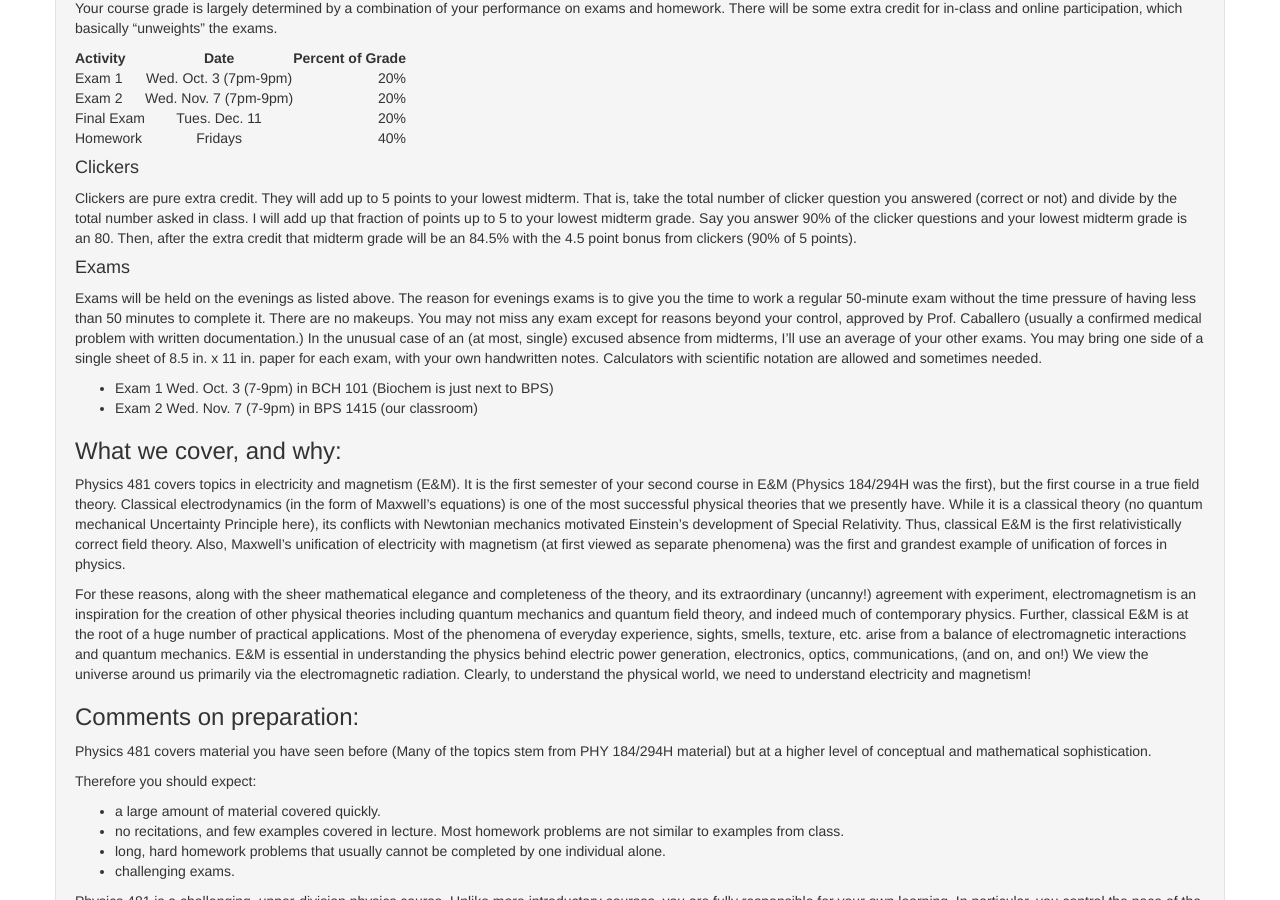
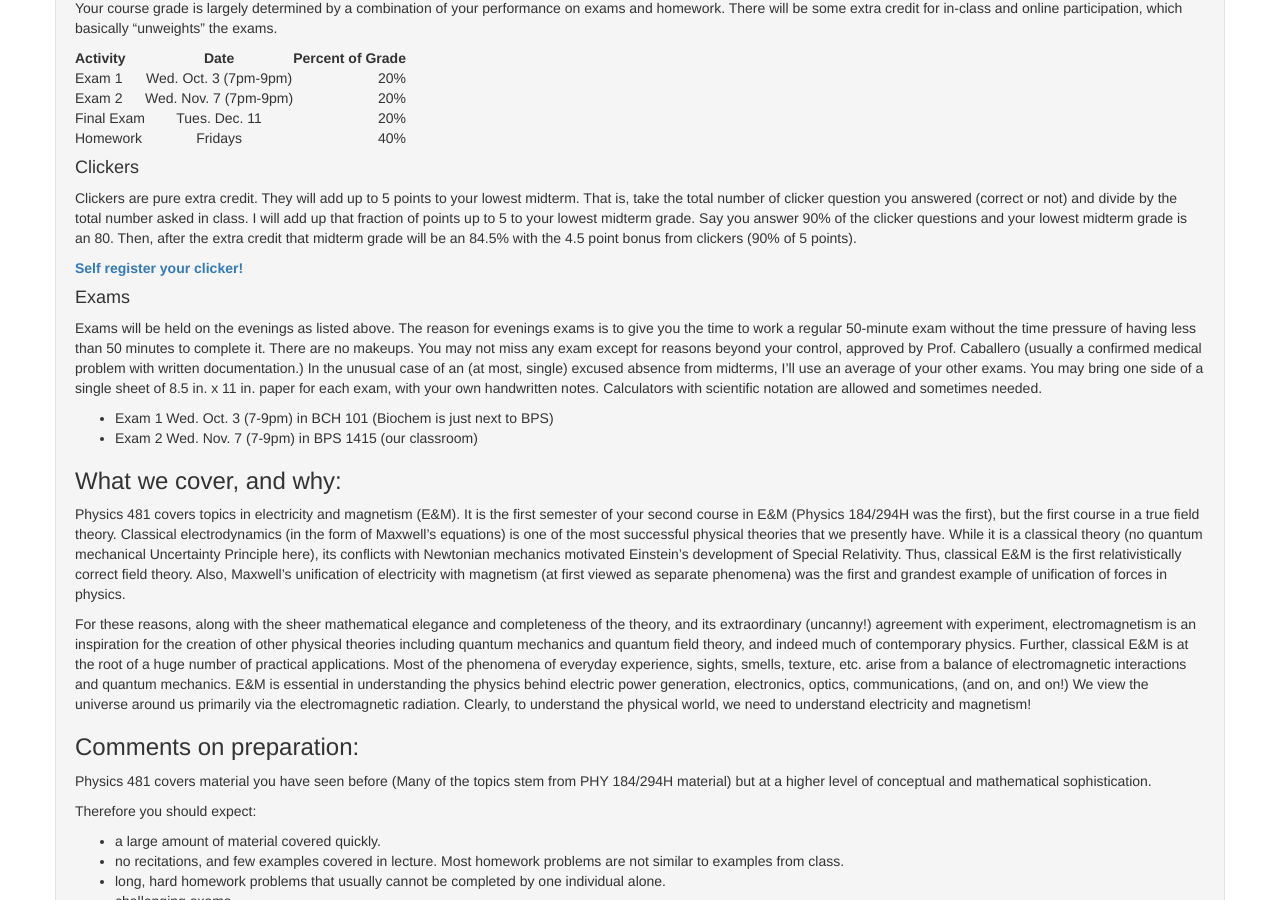
Before and after one commit to dannycab/phy481msu_f2018, a Jekyll site: the page built from index.md, in a window 1280 px wide and 900 px high, scrolled down 1759 px. Built offline with Jekyll 4.4.1, drawn with Linux system fonts in a browser that asks for light colours.

Commit message:
updated with link to self register clicker

```diff
--- a/index.md
+++ b/index.md
@@ -143,6 +143,8 @@ up to 5 to your lowest midterm grade. Say you answer 90% of the clicker question
 and your lowest midterm grade is an 80. Then, after the extra credit that midterm
 grade will be an 84.5% with the 4.5 point bonus from clickers (90% of 5 points).
 
+**[Self register your clicker!](https://goo.gl/nrebCr)**
+
 #### Exams
 
 Exams will be held on the evenings as listed above. The reason for evenings
```
Also changed, not shown: 1 other file.
